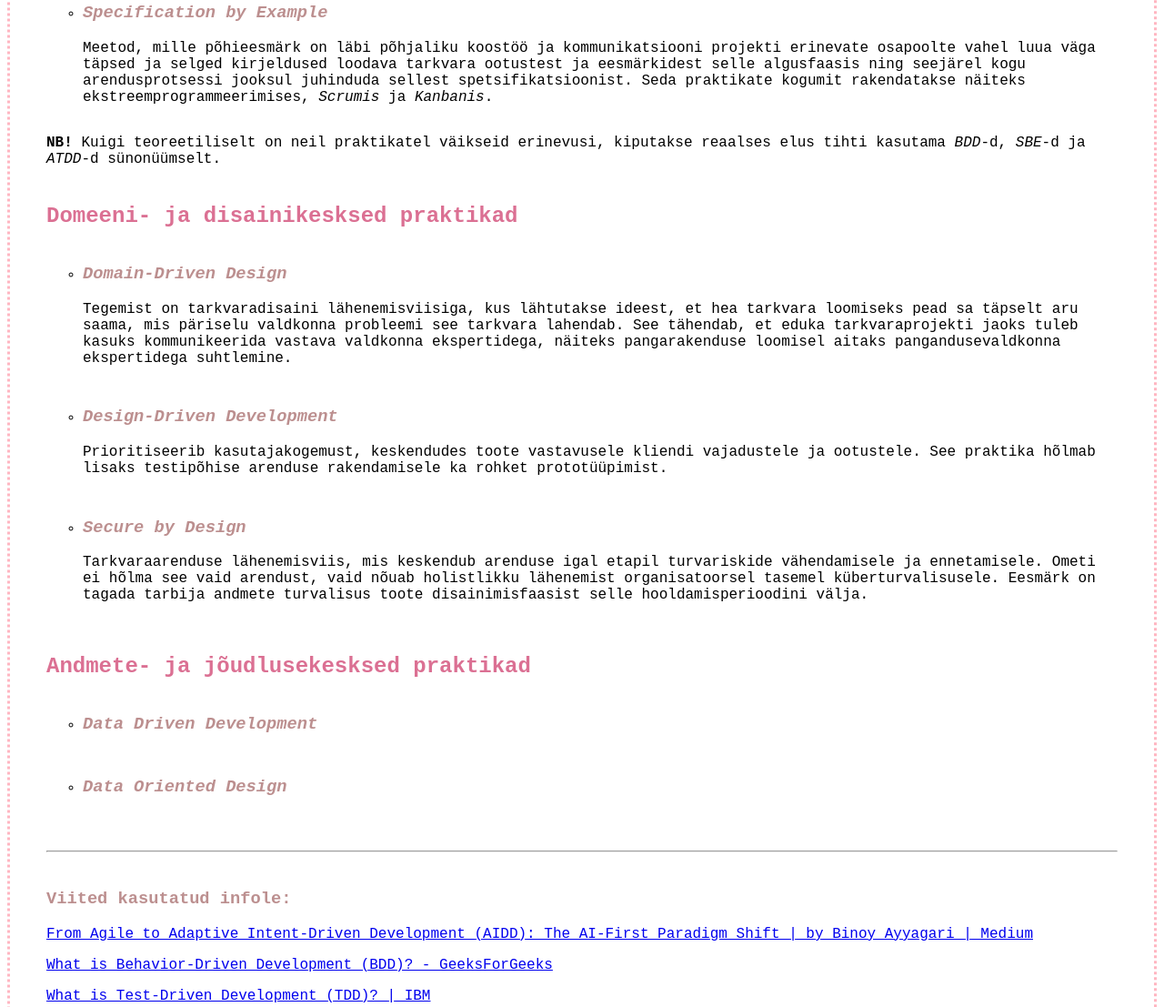
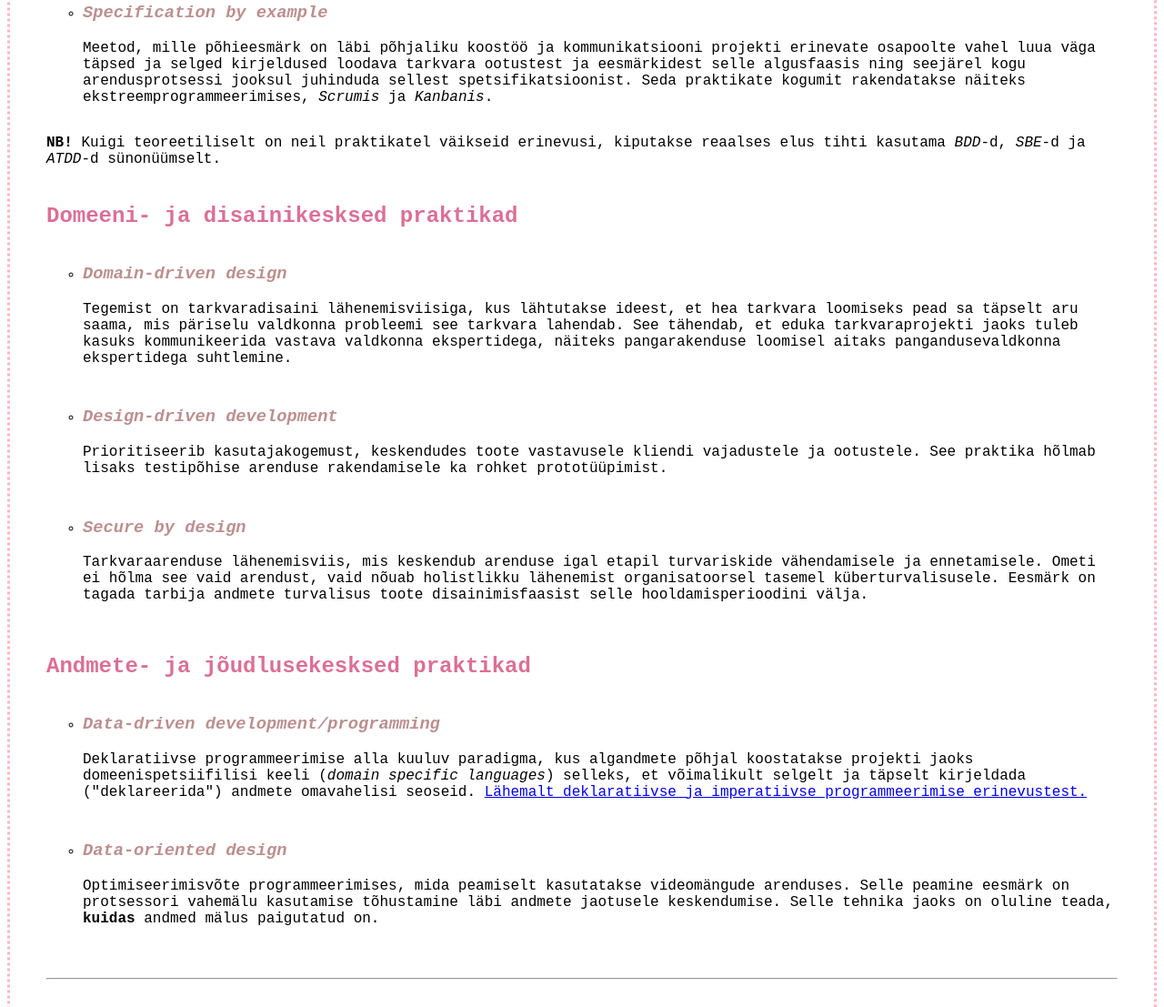
Before and after one commit to SwagMuffin88/tarkvaraarendusprotsess, a website: page IDD/index.html in a window 1280 px wide. Shown: the part 1947-3054 px from the top of the page at 91% size. Drawn offline with Linux system fonts and the light colour scheme.

Commit message:
finish notes for IDD page

```diff
--- a/IDD/index.html
+++ b/IDD/index.html
@@ -78,7 +78,7 @@
         <ul>
             <li>
                 <h3>
-                    <i>TDD (Test-Driven Development)</i>
+                    <i>TDD (Test-driven development)</i>
                 </h3>
                 <p>
                     Lähenemisviis tarkvaraarenduses, kus enne funktsionaalsuse implementeerimist koodis luuakse vastavale osale
@@ -88,7 +88,7 @@
             </li>
             <li>
                 <h3>
-                    <i>ATDD (Acceptance Test–Driven Development)</i>
+                    <i>ATDD (Acceptance test–driven development)</i>
                 </h3>
                 <p>
                     Üsna analoogne <i>TDD</i>-ga, kuigi selle keskmeks on kogu süsteemi
@@ -97,7 +97,7 @@
             </li>
             <li>
                 <h3>
-                    <i>CTDD (Continuous Test–Driven Development)</i>
+                    <i>CTDD (Continuous test–driven development)</i>
                 </h3>
                 <p>
                     Edasiarendus <i>TDD</i>-st, kus loodavat koodi testitakse pidevalt automatiseeritud ühiktestidega
@@ -121,7 +121,7 @@
             <ul>
                 <li>
                     <h3>
-                        <i>BDD (Behavior-Driven Development)</i>
+                        <i>BDD (Behavior-driven development)</i>
                     </h3>
                     <p>
                         Keskendub kasutajakogemusele ning sellest lähtuvalt on selle olulisemaks jooneks
@@ -141,7 +141,7 @@
                 </li>
                 <li>
                     <h3>
-                        <i>Specification by Example</i>
+                        <i>Specification by example</i>
                     </h3>
                     <p>
                         Meetod, mille põhieesmärk on läbi põhjaliku koostöö ja kommunikatsiooni projekti erinevate osapoolte
@@ -168,7 +168,7 @@
         <ul>
             <li>
                 <h3>
-                    <i>Domain-Driven Design</i>
+                    <i>Domain-driven design</i>
                 </h3>
                 <p>
                     Tegemist on tarkvaradisaini lähenemisviisiga, kus lähtutakse ideest, et
@@ -179,7 +179,7 @@
             </li>
             <li>
                 <h3>
-                    <i>Design-Driven Development</i>
+                    <i>Design-driven development</i>
                 </h3>
                 <p>
                     Prioritiseerib kasutajakogemust, keskendudes toote vastavusele kliendi vajadustele ja ootustele. See praktika
@@ -188,7 +188,7 @@
             </li>
             <li>
                 <h3>
-                    <i>Secure by Design</i>
+                    <i>Secure by design</i>
                 </h3>
                 <p>
                     Tarkvaraarenduse lähenemisviis, mis keskendub arenduse igal etapil turvariskide vähendamisele ja
@@ -207,13 +207,26 @@
         <ul>
             <li>
                 <h3>
-                    <i>Data Driven Development</i>
+                    <i>Data-driven development/programming</i>
                 </h3>
+                <p>
+                    Deklaratiivse programmeerimise alla kuuluv paradigma, kus algandmete põhjal koostatakse projekti jaoks
+                    domeenispetsiifilisi keeli (<i>domain specific languages</i>) selleks, et võimalikult selgelt ja täpselt
+                    kirjeldada ("deklareerida") andmete omavahelisi seoseid.
+                    <a href="https://www.dataops.live/blog/the-data-engineers-guide-to-declarative-vs-imperative-for-data">
+                        Lähemalt deklaratiivse ja imperatiivse programmeerimise erinevustest.
+                    </a>
+                </p>
             </li>
             <li>
                 <h3>
-                    <i>Data Oriented Design</i>
+                    <i>Data-oriented design</i>
                 </h3>
+                <p>
+                    Optimiseerimisvõte programmeerimises, mida peamiselt kasutatakse videomängude arenduses. Selle peamine
+                    eesmärk on protsessori vahemälu kasutamise tõhustamine läbi andmete jaotusele keskendumise. Selle
+                    tehnika jaoks on oluline teada, <b>kuidas</b> andmed mälus paigutatud on.
+                </p>
             </li>
         </ul>
     </div>
@@ -276,6 +289,11 @@
                 Secure by Design | Cyber.gov.au
             </a>
         </p>
+        <p>
+            <a href="https://blog.klipse.tech/visualization/2021/02/16/data-related-paradigms.html">
+                Distinction between three data related programming paradigms. | Yehonathan Sharvit
+            </a>
+        </p>
     </div>
     <hr>
 
```
